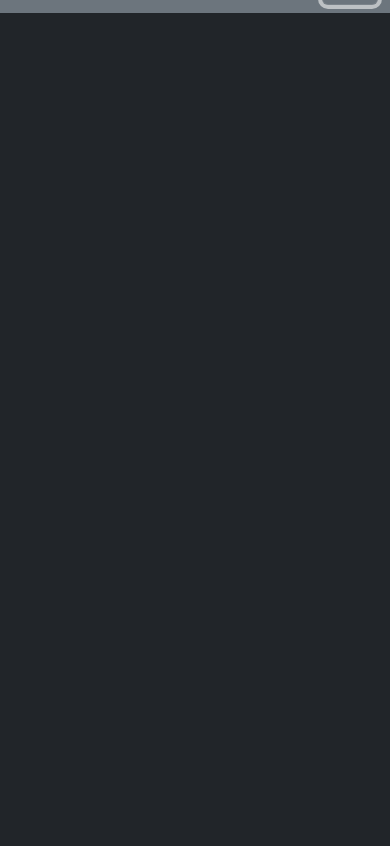
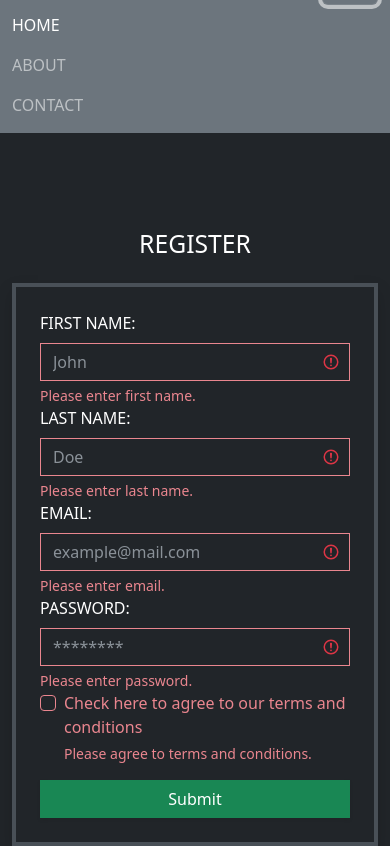
Before and after one commit to alivsey87/module5-knowledge-check, a plain HTML site: page index.html in a window 390 px wide. Both pictures are taken after a click on the button 350 px from the left and 28 px from the top of the page. Shown: the part 43-889 px from the top of the page. Before the commit the page ends 844 px from the top, so only its background shows below. Drawn offline with nearby package versions, Linux system fonts and the light colour scheme.

Commit message:
Completed Form

```diff
--- a/index.html
+++ b/index.html
@@ -6,6 +6,8 @@
     <meta name="viewport" content="width=device-width, initial-scale=1.0">
     <!-- Bootstrap CSS via CDN -->
     <link href="https://cdn.jsdelivr.net/npm/bootstrap@5.3.0/dist/css/bootstrap.min.css" rel="stylesheet">
+    <!-- Bootstrap JS via CDN -->
+    <script src="https://cdn.jsdelivr.net/npm/bootstrap@5.3.0/dist/js/bootstrap.bundle.min.js"></script>
     <title>Knowledge Check: Bootstrap</title>
 </head>
 
@@ -13,26 +15,70 @@
 
     <nav class="navbar navbar-expand-md bg-secondary navbar-dark">
         <div class="container-fluid">
-            <a class="navbar-brand" href="#">BRAND NAME</a>
+            <a class="navbar-brand text-white" href="#">BRAND NAME</a>
             <button class="navbar-toggler" type="button" data-bs-toggle="collapse" data-bs-target="#collapsibleNavbar">
                 <span class="navbar-toggler-icon"></span>
             </button>
             <div class="collapse navbar-collapse" id="collapsibleNavbar">
                 <ul class="navbar-nav ms-auto">
                     <li class="nav-item">
-                        <a class="nav-link active" href="#">HOME</a>
+                        <a class="nav-link active" href="#home">HOME</a>
                     </li>
                     <li class="nav-item">
-                        <a class="nav-link" href="#">ABOUT</a>
+                        <a class="nav-link" href="#about">ABOUT</a>
                     </li>
                     <li class="nav-item">
-                        <a class="nav-link" href="#">CONTACT</a>
+                        <a class="nav-link" href="#contact">CONTACT</a>
                     </li>
                 </ul>
             </div>
         </div>
     </nav>
 
+    <!-- Form -->
+    <section id="contact">
+        <div class="container mt-5 pt-5">
+            <h2 class="text-center text-white mb-4">REGISTER</h2>
+            <form class="border border-4 p-4 shadow bg-dark was-validated" action="#">
+                <div class="row">
+                    <div class="col-md-6">
+                        <label class="form-label text-white" for="fname">FIRST NAME:</label>
+                        <input type="text" class="form-control col-sm-4 rounded-0" id="fname" placeholder="John"
+                            required>
+                        <div class="valid-feedback">Thank You!</div>
+                        <div class="invalid-feedback">Please enter first name.</div>
+                    </div>
+                    <div class="col-md-6">
+                        <label class="form-label text-white" for="lname">LAST NAME:</label>
+                        <input type="text" class="form-control col-sm-4 rounded-0" id="lname" placeholder="Doe"
+                            required>
+                        <div class="valid-feedback">Thank You!</div>
+                        <div class="invalid-feedback">Please enter last name.</div>
+                    </div>
+                    <div class="col-md">
+                        <label class="form-label text-white" for="email">EMAIL:</label>
+                        <input type="email" class="form-control rounded-0" id="email" placeholder="example@mail.com"
+                            required>
+                        <div class="valid-feedback">Thank You!</div>
+                        <div class="invalid-feedback">Please enter email.</div>
+                    </div>
+                </div>
+                <label class="form-label text-white" for="password">PASSWORD:</label>
+                <input type="password" class="form-control rounded-0" id="password" placeholder="********"
+                    required>
+                    <div class="valid-feedback">Thank You!</div>
+                    <div class="invalid-feedback">Please enter password.</div>
+                <div class="form-check mb-3">
+                    <input class="form-check-input" type="checkbox" id="check" required>
+                    <label class="form-check-label" for="check">Check here to agree to our terms and conditions</label>
+                    <div class="valid-feedback">Thank You!</div>
+                    <div class="invalid-feedback">Please agree to terms and conditions.</div>
+                </div>
+                <button class="btn btn-success w-100 rounded-0 shadow-sm">Submit</button>
+            </form>
+        </div>
+    </section>
+
 </body>
 
 </html>
```
